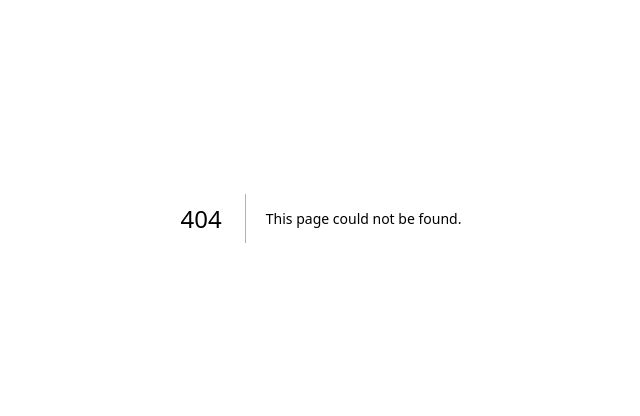
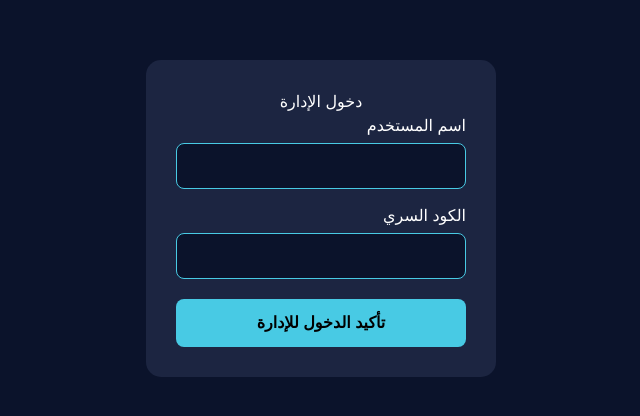
Before and after one commit to hboshgameover/malaeb, a Next.js app: page /admin in a window 1280 px wide. Before the commit this address had no page. Shown: the part 182-598 px from the top of the page, without its empty margins (319-959 px from the left). Built offline with nearby package versions, Linux system fonts and the light colour scheme.

Commit message:
fix frontend admin login to use api

```diff
--- /dev/null
+++ b/src/app/admin/page.tsx
@@ -0,0 +1,46 @@
+'use client';
+import { useState } from 'react';
+import { useRouter } from 'next/navigation';
+
+export default function AdminLogin() {
+  const [username, setUsername] = useState('');
+  const [password, setPassword] = useState('');
+  const [error, setError] = useState('');
+  const router = useRouter();
+
+  const handleLogin = async (e: React.FormEvent) => {
+    e.preventDefault();
+    setError('');
+
+    const res = await fetch('/api/admin/login', {
+      method: 'POST',
+      headers: { 'Content-Type': 'application/json' },
+      body: JSON.stringify({ username, password }),
+    });
+
+    const data = await res.json();
+    if (data.success) {
+      router.push('/admin/dashboard'); // أو صفحة الأدمن لديك
+    } else {
+      setError(data.message || 'بيانات الدخول غير صحيحة');
+    }
+  };
+
+  return (
+    <div style={{ direction: 'rtl', minHeight: '100vh', display: 'flex', alignItems: 'center', justifyContent: 'center', background: '#0b132b', color: '#fff' }}>
+      <form onSubmit={handleLogin} style={{ background: '#1c2541', padding: '30px', borderRadius: '15px', width: '350px', textAlign: 'center' }}>
+        <h2>دخول الإدارة</h2>
+        {error && <p style={{ color: '#ff6b6b', background: 'rgba(255,0,0,0.1)', padding: '8px', borderRadius: '5px' }}>{error}</p>}
+        <div style={{ marginBottom: '15px', textAlign: 'right' }}>
+          <label>اسم المستخدم</label>
+          <input type="text" value={username} onChange={(e) => setUsername(e.target.value)} style={{ width: '100%', padding: '10px', borderRadius: '8px', border: '1px solid #48cae4', background: '#0b132b', color: '#fff', marginTop: '5px' }} />
+        </div>
+        <div style={{ marginBottom: '20px', textAlign: 'right' }}>
+          <label>الكود السري</label>
+          <input type="password" value={password} onChange={(e) => setPassword(e.target.value)} style={{ width: '100%', padding: '10px', borderRadius: '8px', border: '1px solid #48cae4', background: '#0b132b', color: '#fff', marginTop: '5px' }} />
+        </div>
+        <button type="submit" style={{ width: '100%', padding: '12px', background: '#48cae4', border: 'none', borderRadius: '8px', fontWeight: 'bold', cursor: 'pointer', color: '#000' }}>تأكيد الدخول للإدارة</button>
+      </form>
+    </div>
+  );
+}
```
